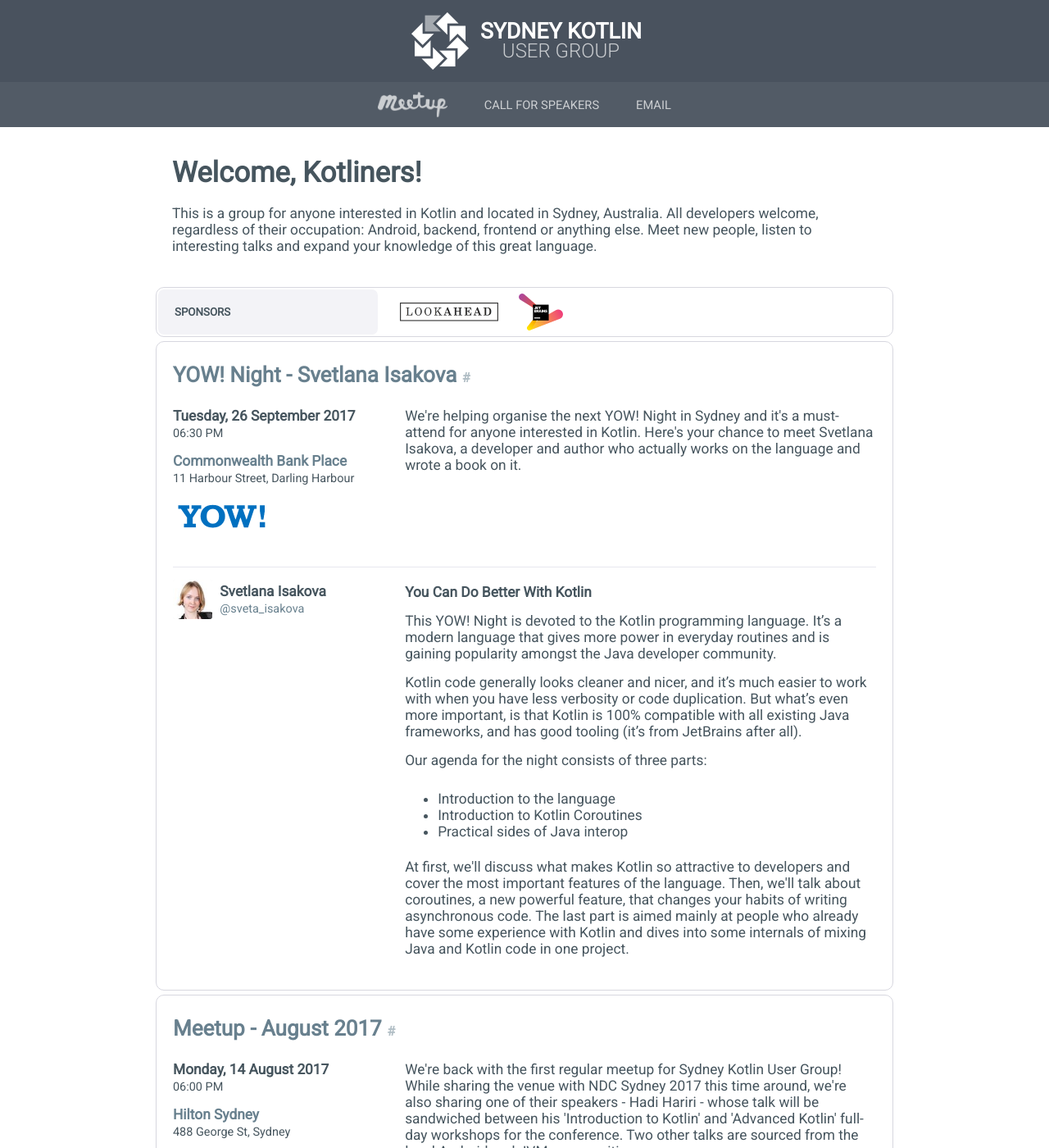
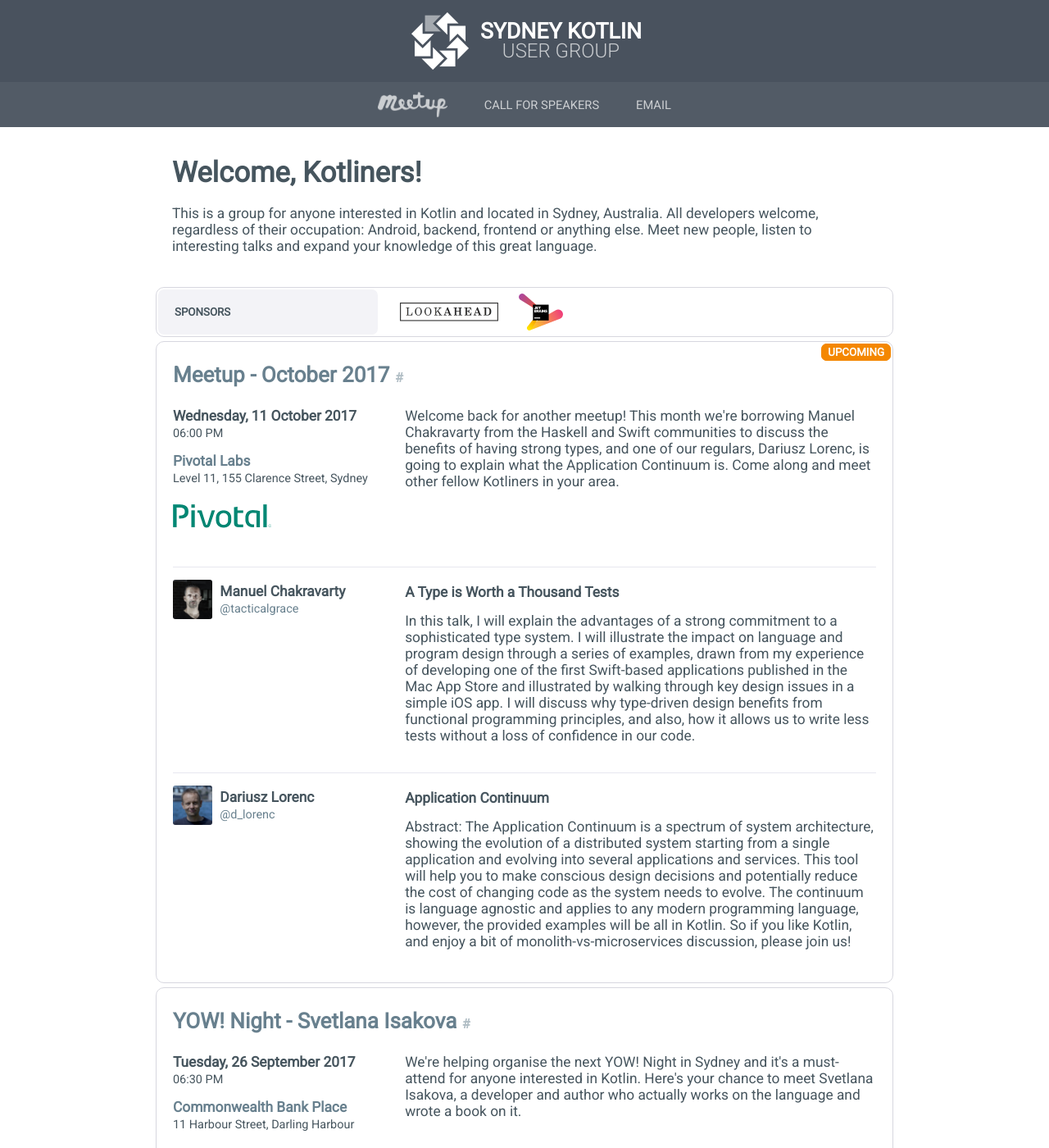
Before and after one commit to garethsime/sydkotlin.github.io, a Jekyll site: the page built from index.html, in a window 1280 px wide and 1400 px high. Shown: the whole window at 82% size. Built offline with Jekyll 4.4.1, drawn with Linux system fonts in a browser that asks for light colours; nearby versions of some CDN libraries.

Commit message:
October meetup

```diff
--- a/Gemfile
+++ b/Gemfile
@@ -1,5 +1,5 @@
 source "https://rubygems.org"
-ruby "2.4.1"
+ruby "2.4.2"
 
 # Hello! This is where you manage which Jekyll version is used to run.
 # When you want to use a different version, change it below, save the
--- a/_data/events.yml
+++ b/_data/events.yml
@@ -188,6 +188,9 @@
         backend using Spring Boot 2 and Spring 5.
 
       links:
+          - title: Video
+            url: https://www.youtube.com/watch?v=5zGznI6gtOo
+
           - title: Slides
             url: /materials/2017-08-14-1/spring-boot-2.pdf
 
@@ -240,3 +243,52 @@
         your habits of writing asynchronous code. The last part is aimed mainly at people who already have
         some experience with Kotlin and dives into some internals of mixing Java and Kotlin code in one
         project.
+
+- title: "Meetup - October 2017"
+  anchor: meetup-october-2017
+  url: https://www.meetup.com/sydney-kotlin/events/243878323/
+  date: 2017-10-11T18:00:00+11
+  description: >
+    Welcome back for another meetup! This month we're borrowing Manuel Chakravarty from the Haskell and
+    Swift communities to discuss the benefits of having strong types, and one of our regulars, Dariusz
+    Lorenc, is going to explain what the Application Continuum is. Come along and meet other fellow
+    Kotliners in your area.
+
+  location:
+    name: Pivotal Labs
+    address: Level 11, 155 Clarence Street, Sydney
+    url: https://www.google.com.au/maps/place/Pivotal/@-33.8679919,151.2027878,17z/data=!3m1!4b1!4m5!3m4!1s0x6b12ae3f3b312871:0x40fe7bd0f94a2249!8m2!3d-33.8679919!4d151.2049818
+
+  sponsor:
+    name: Pivotal
+    url: https://pivotal.io/
+    image: sponsors/pivotal.png
+
+  talks:
+    - speaker:
+        name: Manuel Chakravarty
+        twitter: tacticalgrace
+        image: profiles/tacticalgrace.jpg
+
+      title: "A Type is Worth a Thousand Tests"
+      description: >
+        In this talk, I will explain the advantages of a strong commitment to a sophisticated type system.
+        I will illustrate the impact on language and program design through a series of examples, drawn from
+        my experience of developing one of the first Swift-based applications published in the Mac App Store
+        and illustrated by walking through key design issues in a simple iOS app. I will discuss why
+        type-driven design benefits from functional programming principles, and also, how it allows us to
+        write less tests without a loss of confidence in our code.
+
+    - speaker:
+        name: Dariusz Lorenc
+        twitter: d_lorenc
+        image: profiles/d_lorenc.jpg
+
+      title: "Application Continuum"
+      description: >
+        Abstract: The Application Continuum is a spectrum of system architecture, showing the evolution of
+        a distributed system starting from a single application and evolving into several applications and
+        services. This tool will help you to make conscious design decisions and potentially reduce the cost
+        of changing code as the system needs to evolve. The continuum is language agnostic and applies to
+        any modern programming language, however, the provided examples will be all in Kotlin. So if you
+        like Kotlin, and enjoy a bit of monolith-vs-microservices discussion, please join us!
```
Also changed, not shown: assets/profiles/d_lorenc.jpg (added), assets/profiles/tacticalgrace.jpg (added).
